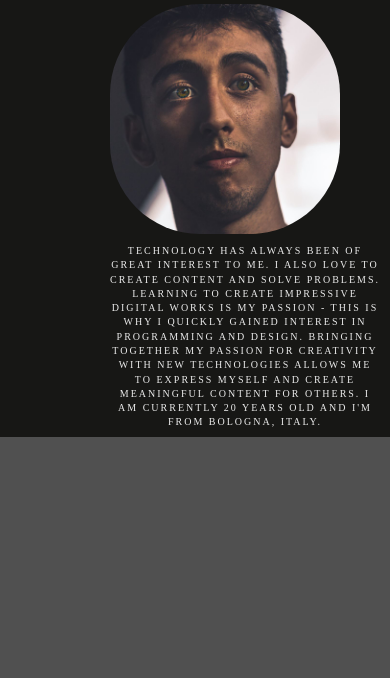
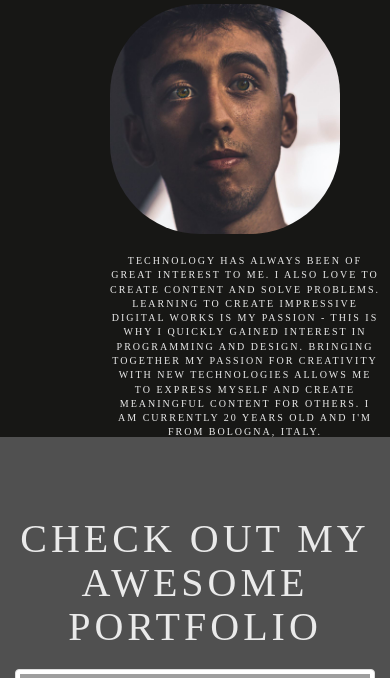
Before and after one commit to fez994/Portfolio, a PHP site: page / in a window 390 px wide. Shown: the part 1074-1752 px from the top of the page. Run offline with PHP 8.4, Linux system fonts and the light colour scheme; grey boxes labelled with a size stand in for pictures from a placeholder-image service; some libraries are stand-ins or nearby versions; grey boxes are pictures that could not be loaded.

Commit message:
Finita la sezione progetti, risolti alcuni bug, ho deciso di spostare le immagini della sezione portfolio a imgurl. Manterrò lo stesso le foto originali nella loro cartella, nel caso vengano eliminate da imgurl

```diff
--- a/index.html
+++ b/index.html
@@ -43,7 +43,7 @@
 		<ul class="nav navbar-nav navbar-right">
 			<li><a href="">Home</a></li>
 			<li><a href="">About me</a></li>
-			<li><a href="">Projects</a></li>
+			<li><a href="">Portfolio</a></li>
 			<li><a href="">Contacts</a></li>
 
 
@@ -90,25 +90,52 @@
 
 <!-- Portoflio Section -->
 
-<div id="portfolio">
+<div id="portfolio" class="container">
+  <h1 class="text-center text-muted text-transform">Check out my awesome portfolio</h1>
 
-	<h2> My Projects</h2>
-		<div class="row">
-		<div class="col-xs-6">Column 1
+  <div class="pfblock-line"></div>
 
-			<div class="imagecontainer1">
-	<a href=""><img src="images/enjoy.jpg" id="ptim1" class="img-responsive"></a>
-	</div>
-		</div>
+  <div class="row">
+    <div class="col-xs-12 col-sm-4">
+      <a href="http://www.enjoyparkourtest.altervista.org/" class="thumbnail">
+        <img src="http://i.imgur.com/LMWtNT6.jpg" alt="">
+      </a>
+    </div>
 
+    <div class="col-xs-12 col-sm-4">
+      <a href="http://codepen.io/fez994/full/KzMRMP/" class="thumbnail">
+        <img src="http://i.imgur.com/vWSXalC.jpg" alt="">
+      </a>
+    </div>
 
+    <div class="col-xs-12 col-sm-4">
+      <a href="#" class="thumbnail">
+        <img src="http://placehold.it/300x200" alt="">
+      </a>
+    </div>
+  </div>
 
-			<div class="col-xs-6">Column 2</div>
+  <div class="row">
+    <div class="col-xs-12 col-sm-4">
+      <a href="#" class="thumbnail">
+        <img src="http://placehold.it/300x200" alt="">
+      </a>
+    </div>
 
-			<div class="imagecontainer2">
-				<a href=""><img src="images/elon.jpg" id="ptim2" class="img-responsive"></a>
-		</div>
-	</div>
+    <div class="col-xs-12 col-sm-4">
+      <a href="#" class="thumbnail">
+        <img src="http://placehold.it/300x200" alt="">
+      </a>
+    </div>
+
+    <div class="col-xs-12 col-sm-4">
+      <a href="#" class="thumbnail">
+        <img src="http://placehold.it/300x200" alt="">
+      </a>
+    </div>
+  </div>
+
+</div> <!-- End Portoflio -->
 
 
 
@@ -116,11 +143,6 @@
 
 
 
-
-	</div> <!-- End row -->
-
-
-</div>	<!-- End Portoflio -->
 
 
 
--- a/style.css
+++ b/style.css
@@ -122,6 +122,11 @@ h3 {
   }
 
 
+
+
+
+
+
 #portfolio {
 
 position: absolute;
@@ -134,49 +139,28 @@ background-size: cover;
 -moz-background-size: cover;
 text-align: center;
 min-height: 889px;
+margin-bottom: 20px;
 }
 
 
-#ptim1  {
-border-radius: 100px;
--moz-border-radius: 100px;
-}
-
-
-#ptim1:hover {
-  position: relative;
-  z-index: 1;
-  transform: scale(1.2);
-  -ms-transform: scale(1.2);
-  -webkit-transform: scale(1.2);
-}
-
-.imagecontainer1 {
-  padding-top: 50px;
-  position: absolute;
-  left: 5%;
-  width: 100%;
-  height: auto;
+#portfolio>.container {
+  padding-top: 70px;
 
 }
 
-#ptim2 {
-  border-radius: 100px;
-  -moz-border-radius: 100px;
+#portfolio>h1 {
+  margin-top: 30px;
+  padding-bottom: 10px;
+  display: inline-block;
+  font-size: 40px;
+  font-family: serif;
+  letter-spacing: 4px;
+  text-transform: uppercase;
+  padding-top: 50px;
+  color: #EAEAEA;
+  text-align: center;
 }
 
-#ptim2:hover {
-  position: relative;
-  z-index: 1;
-  transform: scale(1.2);
-  -ms-transform: scale(1.2);
-  -webkit-transform: scale(1.2);
+div>img {
+  margin-bottom: 10px;
 }
-
-.imagecontainer2 {
-  padding-top: 50px;
-  float: right;
-  padding-right: 2%;
-
-
-}
```
Also changed, not shown: images/elon.jpg, images/enjoy.jpg.
